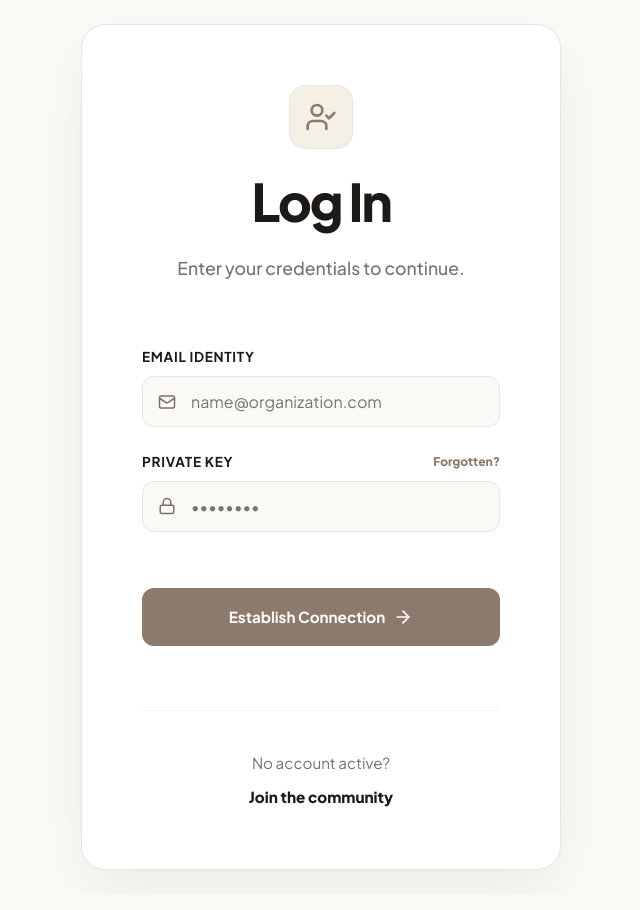
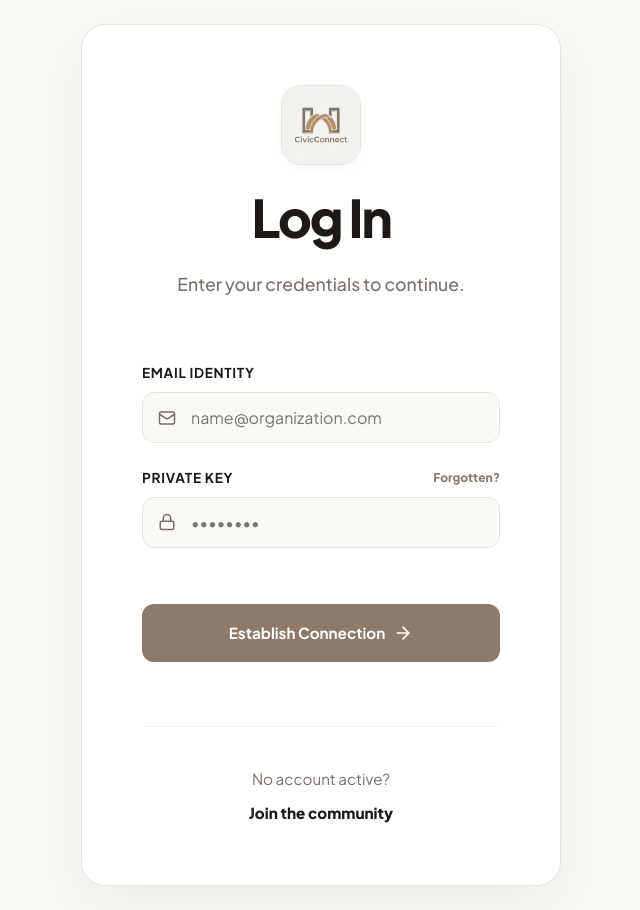
Before and after one commit to rasmusmaria26-cell/CIVICCONNECT, a React app in the folder frontend/: page /login in a window 1280 px wide. Shown: the whole page, without its empty margins (319-959 px from the left). Built offline with nearby package versions, Linux system fonts and the light colour scheme; the HTML template or start-up script is replaced by a standard one.

Commit message:
Branding Integration: Replaced CSS placeholders with official CivicConnect architectural logo in Navbar and Auth pages.

```diff
--- a/frontend/src/components/Navbar.jsx
+++ b/frontend/src/components/Navbar.jsx
@@ -15,9 +15,11 @@ const Navbar = () => {
     return (
         <nav className="navbar">
             <Link to="/" className="nav-logo">
-                <div style={{ width: '32px', height: '32px', background: 'var(--sandal-dark)', borderRadius: '8px', display: 'flex', alignItems: 'center', justifyContent: 'center' }}>
-                    <div style={{ width: '12px', height: '12px', border: '2px solid white', borderRadius: '2px' }}></div>
-                </div>
+                <img
+                    src="/logo.png"
+                    alt="CivicConnect Logo"
+                    style={{ width: '40px', height: '40px', objectFit: 'contain', borderRadius: '4px' }}
+                />
                 <span style={{ fontWeight: '800', letterSpacing: '-0.02em' }}>CIVIC<span style={{ color: 'var(--sandal-dark)' }}>CONNECT</span></span>
             </Link>
 
--- a/frontend/src/pages/Login.jsx
+++ b/frontend/src/pages/Login.jsx
@@ -33,8 +33,8 @@ const Login = () => {
                 style={{ maxWidth: '480px', width: '100%', padding: '60px', boxShadow: '0 20px 60px -10px rgba(0,0,0,0.08)' }}
             >
                 <div style={{ textAlign: 'center', marginBottom: '4rem' }}>
-                    <div style={{ width: '64px', height: '64px', background: 'var(--sandal-light)', borderRadius: '16px', display: 'flex', alignItems: 'center', justifyContent: 'center', margin: '0 auto 24px', border: '1px solid var(--border)' }}>
-                        <UserCheck color="var(--sandal-dark)" size={32} />
+                    <div style={{ width: '80px', height: '80px', background: 'white', borderRadius: '20px', display: 'flex', alignItems: 'center', justifyContent: 'center', margin: '0 auto 24px', border: '1px solid var(--border)', overflow: 'hidden', boxShadow: 'var(--shadow-soft)' }}>
+                        <img src="/logo.png" alt="CivicConnect Logo" style={{ width: '100%', height: '100%', objectFit: 'contain' }} />
                     </div>
                     <h1>Log In</h1>
                     <p style={{ color: 'var(--text-muted)', fontSize: '1.1rem', fontWeight: '500' }}>Enter your credentials to continue.</p>
--- a/frontend/src/pages/Register.jsx
+++ b/frontend/src/pages/Register.jsx
@@ -35,8 +35,8 @@ const Register = () => {
                 style={{ maxWidth: '540px', width: '100%', padding: '60px', boxShadow: '0 20px 60px -10px rgba(0,0,0,0.08)' }}
             >
                 <div style={{ textAlign: 'center', marginBottom: '4rem' }}>
-                    <div style={{ width: '64px', height: '64px', background: 'var(--sandal-light)', borderRadius: '16px', display: 'flex', alignItems: 'center', justifyContent: 'center', margin: '0 auto 24px', border: '1px solid var(--border)' }}>
-                        <BookOpen color="var(--sandal-dark)" size={32} />
+                    <div style={{ width: '80px', height: '80px', background: 'white', borderRadius: '20px', display: 'flex', alignItems: 'center', justifyContent: 'center', margin: '0 auto 24px', border: '1px solid var(--border)', overflow: 'hidden', boxShadow: 'var(--shadow-soft)' }}>
+                        <img src="/logo.png" alt="CivicConnect Logo" style={{ width: '100%', height: '100%', objectFit: 'contain' }} />
                     </div>
                     <h1>Join</h1>
                     <p style={{ color: 'var(--text-muted)', fontSize: '1.1rem', fontWeight: '500' }}>Register to contribute to your city's progress.</p>
```
Also changed, not shown: frontend/public/logo.png (added).
